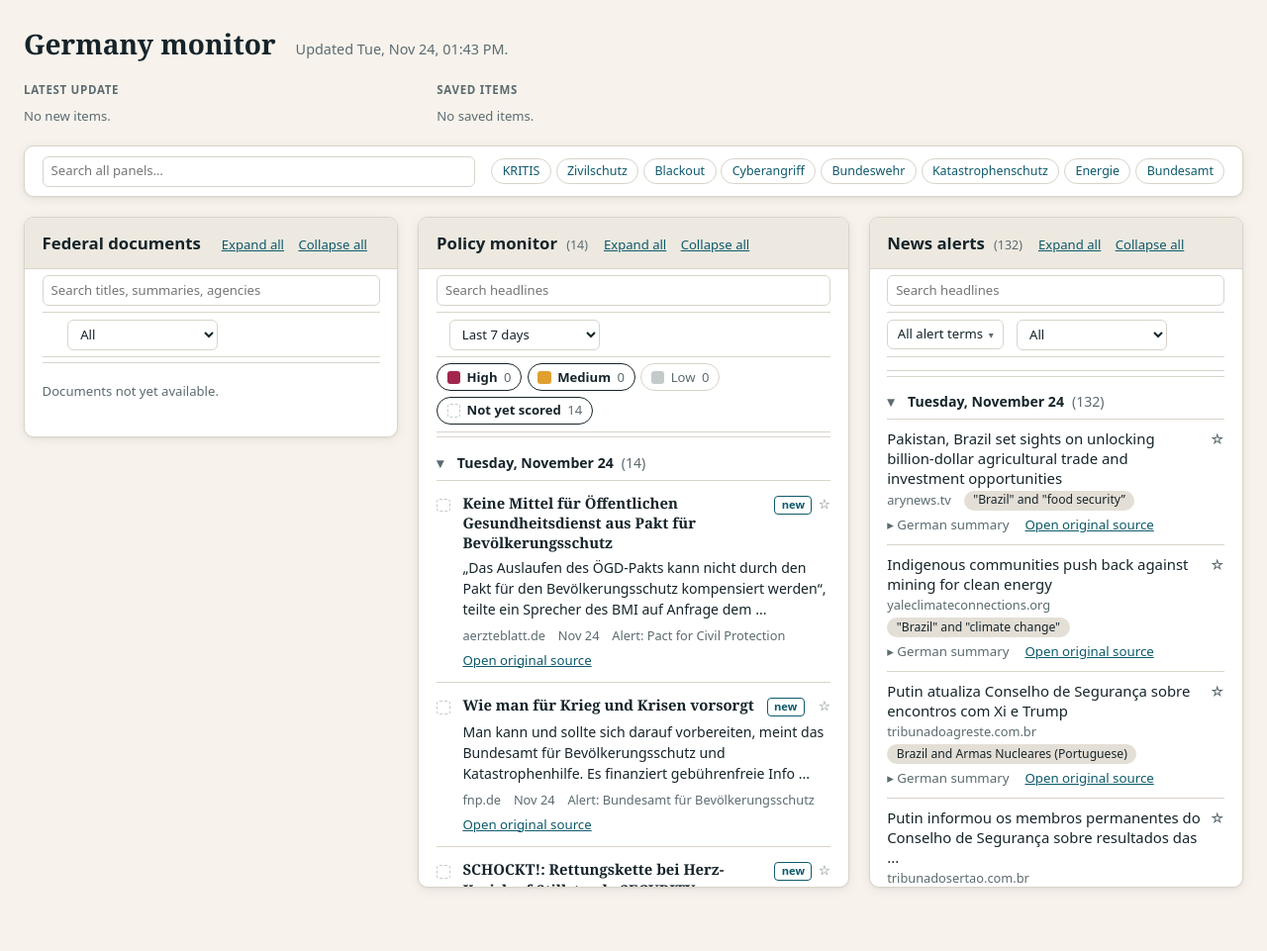
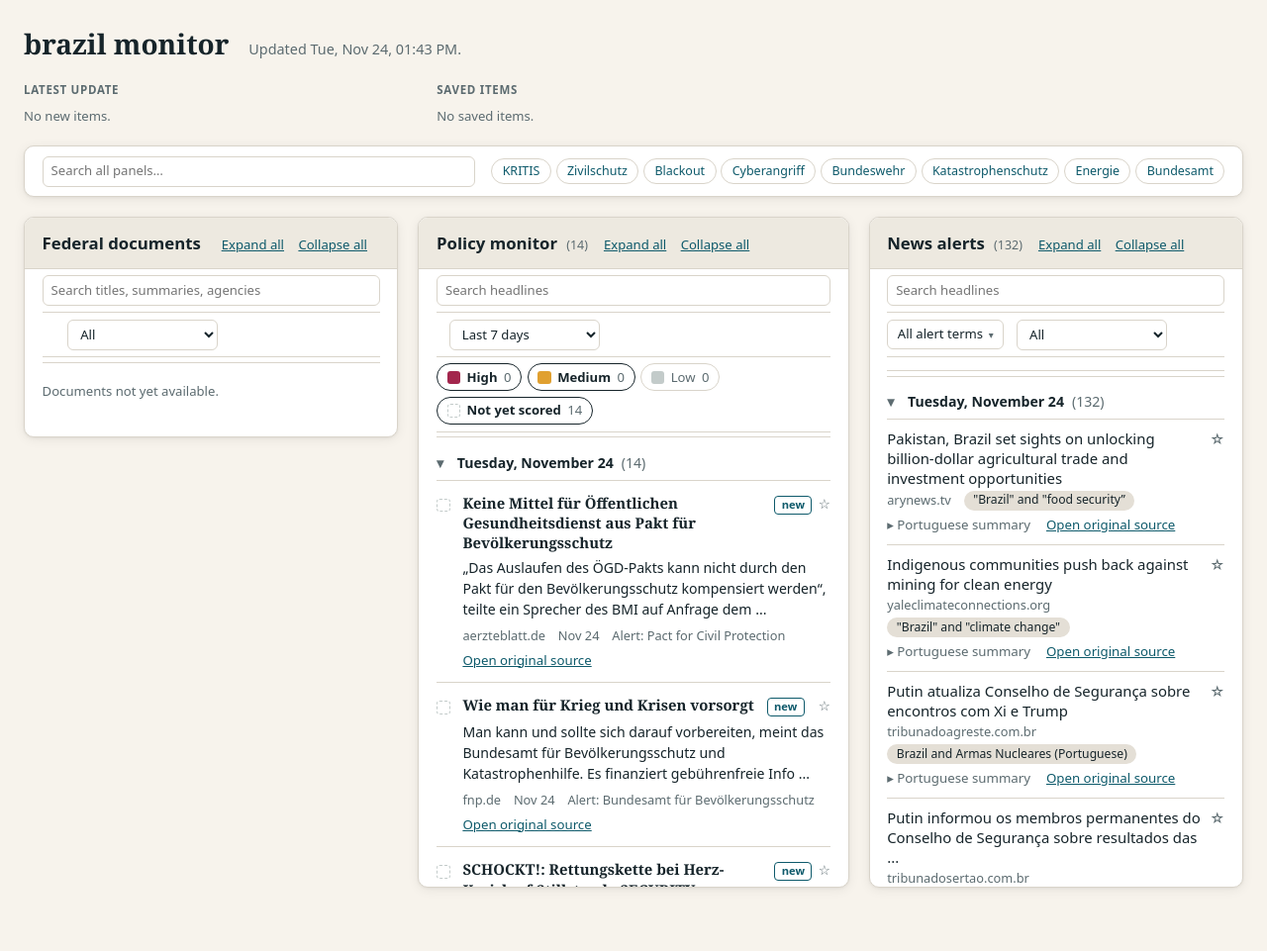
Before and after one commit to laurastarling-collab/br-4k7q2x, a plain HTML site: page docs/index.html in a window 1280 px wide. Shown: the whole page at 99% size. Drawn offline with Linux system fonts and the light colour scheme; no server answers.

Commit message:
Update index.html

```diff
--- a/docs/index.html
+++ b/docs/index.html
@@ -6,7 +6,7 @@
 <meta name="robots" content="noindex, nofollow, noarchive">
 <meta name="referrer" content="no-referrer">
 <meta name="color-scheme" content="light">
-<title>Germany monitor</title>
+<title>Brazil monitor</title>
 <style>
 :root {
   color-scheme: light;
@@ -254,7 +254,7 @@ li.news > .bk-star { flex: none; }
 <body>
 <div class="page">
   <header class="masthead">
-    <h1>Germany monitor</h1>
+    <h1>brazil monitor</h1>
     <p id="status"></p>
   </header>
 
@@ -476,7 +476,7 @@ li.news > .bk-star { flex: none; }
   });
 
   // Which items have been opened, remembered in this browser.
-  var READ_KEY = "germany-monitor-read";
+  var READ_KEY = "brazil-monitor-read";
   var read = {};
   try {
     (JSON.parse(localStorage.getItem(READ_KEY)) || []).forEach(function (id) { read[id] = true; });
@@ -491,14 +491,14 @@ li.news > .bk-star { flex: none; }
   }
 
   // Bookmarks remembered in this browser.
-  var BKMK_KEY = "germany-monitor-bkmk";
+  var BKMK_KEY = "brazil-monitor-bkmk";
   var bookmarks = {};
   try {
     (JSON.parse(localStorage.getItem(BKMK_KEY)) || []).forEach(function (id) { bookmarks[id] = true; });
   } catch (e) {}
 
   // Govdocs bookmarks: {url: title}
-  var GD_BKMK_KEY = "germany-monitor-bkmk-gd";
+  var GD_BKMK_KEY = "brazil-monitor-bkmk-gd";
   var gdBookmarks = {};
   try {
     var gbs = JSON.parse(localStorage.getItem(GD_BKMK_KEY));
@@ -875,7 +875,7 @@ li.news > .bk-star { flex: none; }
     if (i.alerts && i.alerts.length) meta.appendChild(node("span", "", "Alert: " + i.alerts.join(", ")));
     body.appendChild(meta);
 
-    // Fold-out with the German text, and the link to the untranslated page beside it.
+    // Fold-out with the Portuguesetext, and the link to the untranslated page beside it.
     var more = node("div", "more");
     var orig = node("a", "", "Open original source");
     orig.href = i.url; orig.target = "_blank"; orig.rel = "noopener noreferrer";
@@ -887,7 +887,7 @@ li.news > .bk-star { flex: none; }
       if (folded) fold.appendChild(node("p", "en", i.summary_en));
       fold.appendChild(node("p", "", tidy(i.title_de, i.source)));
       if (i.snippet_de) fold.appendChild(node("p", "", i.snippet_de));
-      var btn = node("button", "", folded ? "English and German summary" : "German summary");
+      var btn = node("button", "", folded ? "English and Portuguese summary" : "Portuguese summary");
       btn.type = "button";
       btn.setAttribute("aria-expanded", "false");
       btn.addEventListener("click", function () {
@@ -963,7 +963,7 @@ li.news > .bk-star { flex: none; }
       var orig = node("a", "", "Open original source");
       orig.href = i.url; orig.target = "_blank"; orig.rel = "noopener noreferrer";
       orig.addEventListener("click", function () { markRead(i.id); });
-      var btn = node("button", "", "German summary");
+      var btn = node("button", "", "Portuguese summary");
       btn.type = "button";
       btn.setAttribute("aria-expanded", "false");
       btn.addEventListener("click", function () {
```
